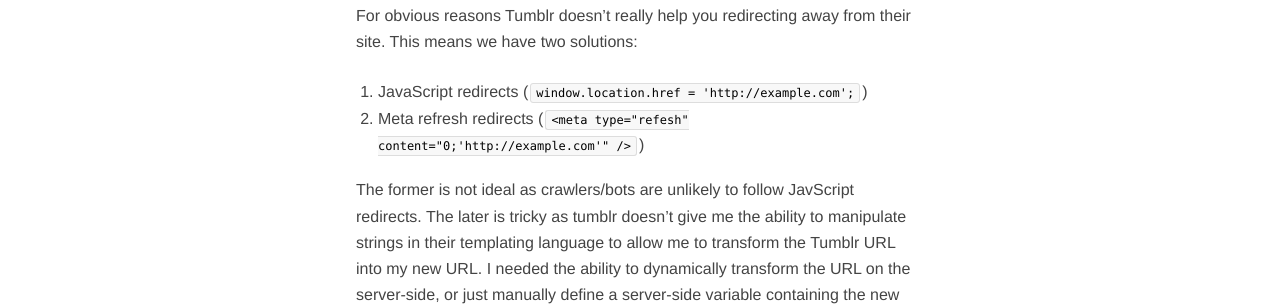
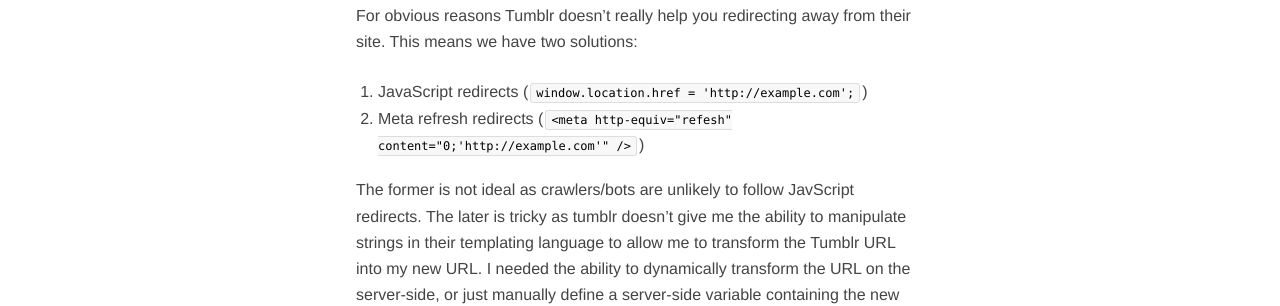
Before and after one commit to wilsonpage/blog, a Jekyll site: the page built from _posts/2013-10-01-redirecting-posts-from-tumblr.markdown, in a window 1280 px wide. Shown: the part 404-710 px from the top of the page. Built offline with Jekyll 4.4.1, drawn with Linux system fonts in a browser that asks for light colours; Markdown is read by kramdown in place of the engine named in the settings; comment, search, counter and statistics services are not loaded; part of the change alters nothing that is shown.

Commit message:
Fix typo

```diff
--- a/_posts/2013-10-01-redirecting-posts-from-tumblr.markdown
+++ b/_posts/2013-10-01-redirecting-posts-from-tumblr.markdown
@@ -11,7 +11,7 @@ As you may know I have recently migrated my blog from [Tumblr](http://tumblr.com
 For obvious reasons Tumblr doesn't really help you redirecting away from their site. This means we have two solutions:
 
 1. JavaScript redirects (`window.location.href = 'http://example.com';`)
-2. Meta refresh redirects (`<meta type="refesh" content="0;'http://example.com'" />`)
+2. Meta refresh redirects (`<meta http-equiv="refesh" content="0;'http://example.com'" />`)
 
 The former is not ideal as crawlers/bots are unlikely to follow JavScript redirects. The later is tricky as tumblr doesn't give me the ability to manipulate strings in their templating language to allow me to transform the Tumblr URL into my new URL. I needed the ability to dynamically transform the URL on the server-side, or just manually define a server-side variable containing the new URL for each post.
 
```
